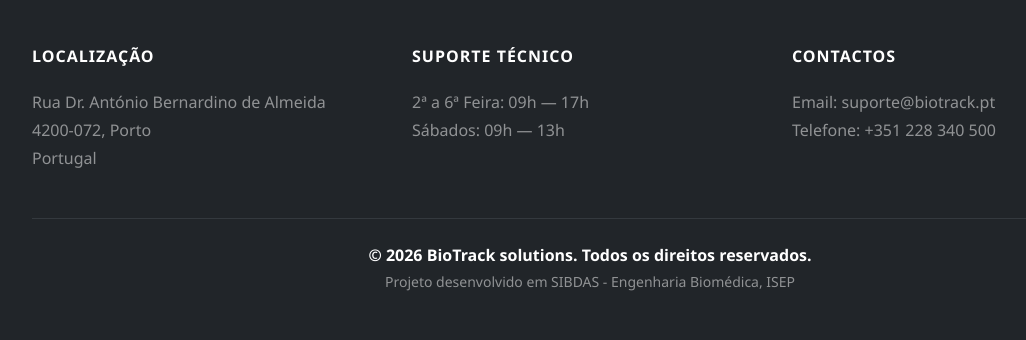
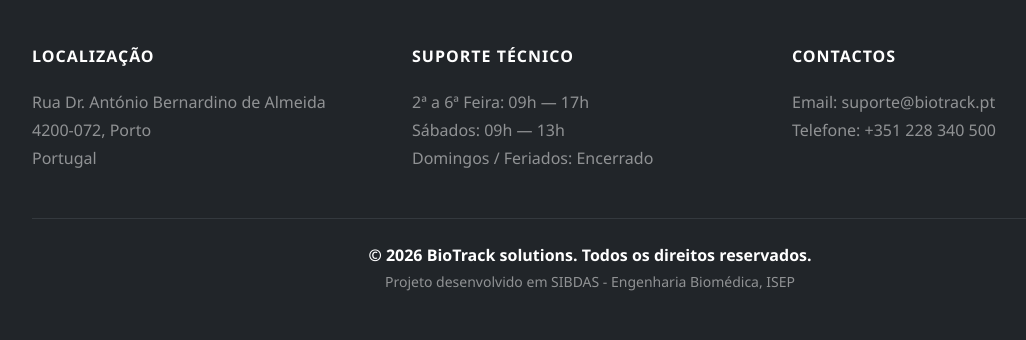
Before and after one commit to svvcabral/BioTrack-sollutions, a PHP site: page /public/index.php in a window 1280 px wide. Shown: the part 3207-3547 px from the top of the page, without its empty margins (50-1076 px from the left). Run offline with PHP 8.4, Linux system fonts and the light colour scheme.

Commit message:
content: atualizar horario do suporte tecnico

```diff
--- a/public/index.php
+++ b/public/index.php
@@ -224,7 +224,8 @@
                 <div class="col-md-4 mb-4 mb-md-0">
                     <h6 class="text-uppercase fw-bold mb-4" style="letter-spacing: 1px; color: white !important;">Suporte Técnico</h6>
                     <p class="text-white-50 mb-1">2ª a 6ª Feira: 09h — 17h</p>
-                    <p class="text-white-50 mb-0">Sábados: 09h — 13h</p>
+                    <p class="text-white-50 mb-1">Sábados: 09h — 13h</p>
+                    <p class="text-white-50 mb-0">Domingos / Feriados: Encerrado</p>
                 </div>
 
                 <div class="col-md-4">
```
